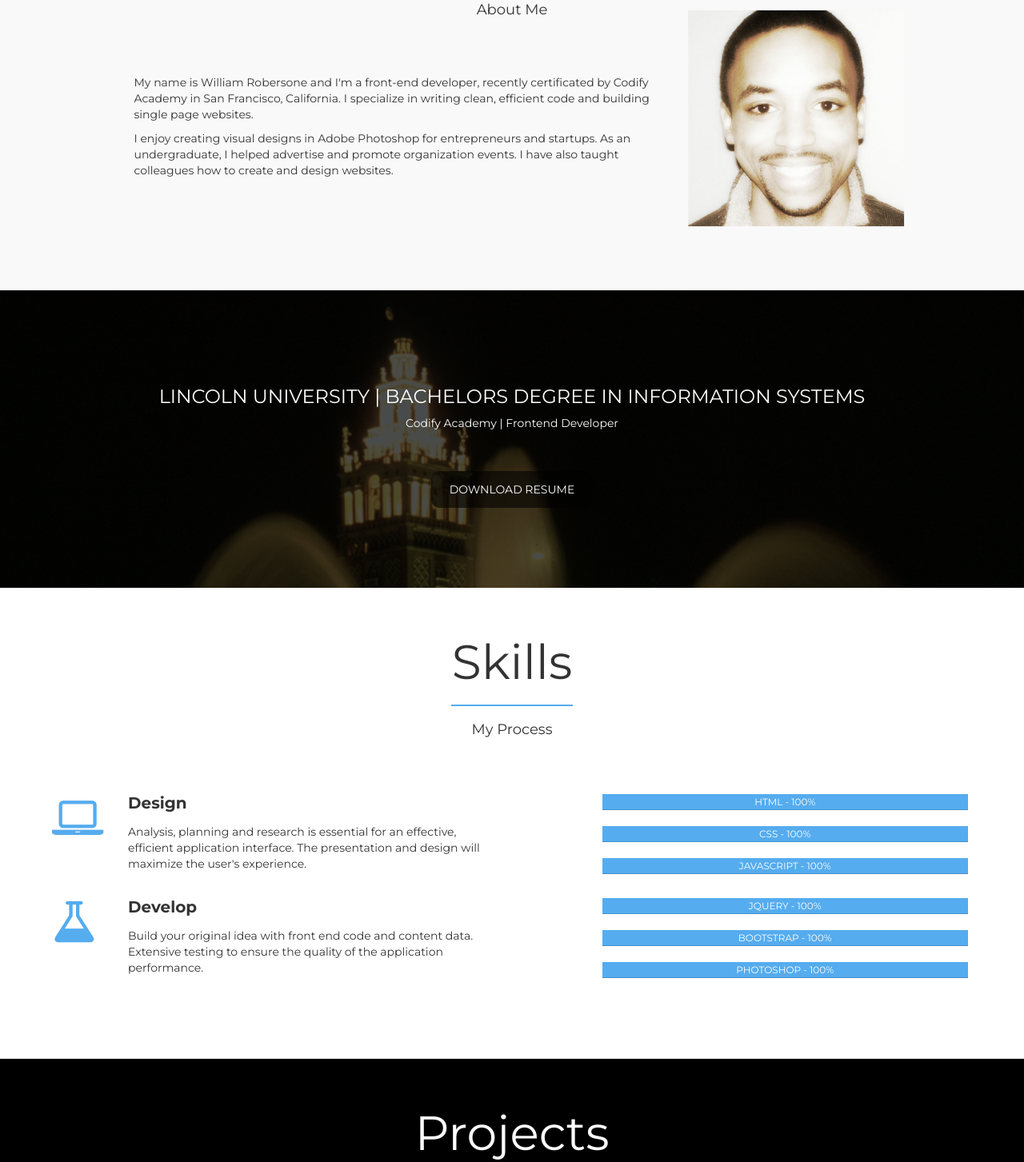
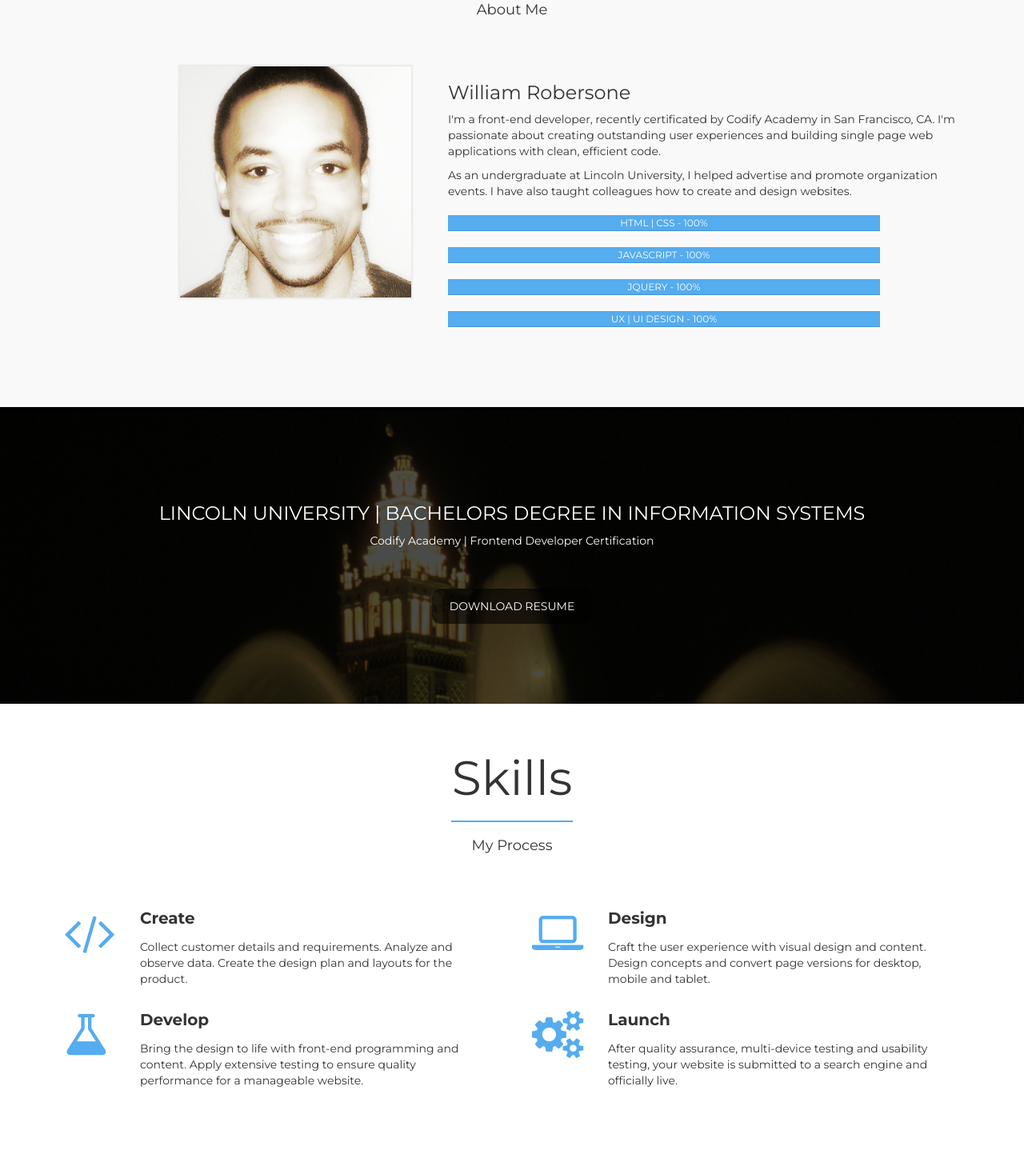
Before and after one commit to wrobersone/wrobersone.github.io, a plain HTML site: page index.html in a window 1280 px wide. Shown: the part 925-2378 px from the top of the page at 80% size. Drawn offline with Linux system fonts and the light colour scheme.

Commit message:
updated grid classes

```diff
--- a/css/templatemo-style.css
+++ b/css/templatemo-style.css
@@ -40,7 +40,7 @@ h4
 /* end h4 */
 .btn {
     background: rgba(0, 0, 0, 0.6);
-    border-color: transparent;
+    border:none;
     border-radius: 10px;
     color: #ffffff;
     margin-top: 40px;
@@ -143,7 +143,7 @@ a:hover {
     }
 .custom-navbar .nav li a
      {
-         color: #fff;
+         color: #dcdcdc;
          font-weight: 300;
          font-size: 13px;
          text-transform: uppercase;
@@ -295,11 +295,26 @@ h3.about-title {
         font-weight: bold;
     }
 #about img {
-    margin-left: 10px;
-    margin-top: -80px;
+    box-shadow: 0px 0px 2px 2px rgba(50, 50,50,0.08);
+    margin-left: 140px;
+    margin-top: 0px;
     position: relative;
-    width: 75%;
+    width: 65%;
 }
+#about .progress
+    {
+        background: #f9f9f9;
+        box-shadow: none;
+        border-radius: 0px;
+    }
+#about .progress .progress-bar-danger
+    {
+        background: #55acee;
+        padding-left: 0px;
+        padding-right: 0px;
+        position: relative;
+        text-align: center;
+    }
 
 /* end about */
 
@@ -325,20 +340,6 @@ h3.about-title {
         background: #ffffff;
         padding-top: 40px;
         padding-bottom: 80px;
-    }
-#skills .progress
-    {
-        background: #f9f9f9;
-        box-shadow: none;
-        border-radius: 0px;
-    }
-#skills .progress .progress-bar-danger
-    {
-        background: #55acee;
-        padding-left: 0px;
-        padding-right: 0px;
-        position: relative;
-        text-align: center;
     }
 
 #skills .media
@@ -507,14 +508,14 @@ footer
         background: #000;
         color: #ffffff;
         cursor: pointer;
-        padding-top: 30px;
-        padding-bottom: 20px;
+        padding-top: 25px;
+        padding-bottom: 10px;
         text-align: center;
     }
 footer p
     {
         display: block;
-        padding-top: 40px;
+        padding-top: 35px;
     }
 footer span
     {
@@ -558,8 +559,17 @@ footer span
         margin-left: auto;
         margin-right: auto;
     }
+    #about img {
+        width: 50%;
+    }
 }
 /* end media 768 */
+
+@media screen and (max-width: 595px) {
+    #about img {
+        display: none;
+    }
+}
 
 @media screen and (max-width: 440px) {
     h4 {
--- a/index.html
+++ b/index.html
@@ -12,23 +12,7 @@
 	http://www.templatemo.com/free-website-templates/461-workforce
     -->
 	<link href="https://fonts.googleapis.com/css?family=Montserrat:400,700" rel="stylesheet">
-	<link rel="apple-touch-icon" sizes="57x57" href="/apple-icon-57x57.png">
-	<link rel="apple-touch-icon" sizes="60x60" href="/apple-icon-60x60.png">
-	<link rel="apple-touch-icon" sizes="72x72" href="/apple-icon-72x72.png">
-	<link rel="apple-touch-icon" sizes="76x76" href="/apple-icon-76x76.png">
-	<link rel="apple-touch-icon" sizes="114x114" href="/apple-icon-114x114.png">
-	<link rel="apple-touch-icon" sizes="120x120" href="/apple-icon-120x120.png">
-	<link rel="apple-touch-icon" sizes="144x144" href="/apple-icon-144x144.png">
-	<link rel="apple-touch-icon" sizes="152x152" href="/apple-icon-152x152.png">
-	<link rel="apple-touch-icon" sizes="180x180" href="/apple-icon-180x180.png">
-	<link rel="icon" type="image/png" sizes="192x192"  href="/android-icon-192x192.png">
-	<link rel="icon" type="image/png" sizes="32x32" href="/favicon-32x32.png">
-	<link rel="icon" type="image/png" sizes="96x96" href="/favicon-96x96.png">
-	<link rel="icon" type="image/png" sizes="16x16" href="/favicon-16x16.png">
-	<link rel="manifest" href="/manifest.json">
-	<meta name="msapplication-TileColor" content="#ffffff">
-	<meta name="msapplication-TileImage" content="/ms-icon-144x144.png">
-	<meta name="theme-color" content="#ffffff">
+
 	<link rel="stylesheet" href="css/animate.min.css">
 	<link rel="stylesheet" href="css/bootstrap.min.css">
 	<link rel="stylesheet" href="css/font-awesome.min.css">
@@ -65,18 +49,18 @@
 			<div class="flexslider">
 				<ul class="slides">
 					<li>
-						<img src="images/bg/Fine-Arts.jpg" alt="Slide 1">
+						<img src="images/bg/Exterior2.jpg" alt="Slide 1">
 						<div class="slider-caption">
 							<div class="templatemo_homewrapper">
 								<h2>Hi. My name is</h2>
 								<h1>William Robersone</h1>
-								<h3 class="wow bounceIn">Front-End | UI Developer</h3>
+								<h3 class="wow bounceIn">Front-End Developer | UI Developer</h3>
 								<a href="#about" class="smoothScroll templatemo-slider-btn btn btn-default">Meet William</a>
 							</div>
 						</div>
 					</li>
 					<li>
-						<img src="images/bg/Los-Angeles.jpg" alt="Slide 2">
+						<img src="images/bg/Fine-Arts.jpg" alt="Slide 2">
 						<div class="slider-caption">
 							<div class="templatemo_homewrapper">
                             	<h3>Creative Design and Web Development</h3>
@@ -99,23 +83,36 @@
 	<section id="about">
 		<div class="container">
 			<div class="row">
-				<div class="col-md-12 wow bounceIn">
+				<div class="col--12 wow bounceIn">
 					<h2>Biography</h2>
 					<hr>
 					<h4>About Me</h4>
 				</div>
 			</div>
-			<div class="row">
-				<div class="col-xs-7 col-sm-offset-1 wow fadeInLeft templatemo-about-left" data-wow-delay="0.3s">
-					<h3 class="about-title"></h3>
-					<p>My name is William Robersone and I'm a front-end developer, recently certificated by Codify Academy in San Francisco, California. I specialize in writing clean, efficient code and building single page websites.</p>
-                    <p>I enjoy creating visual designs in Adobe Photoshop for entrepreneurs and startups. As an undergraduate, I helped advertise and promote organization events. I have also taught colleagues how to create and design websites.</p>
+			<div class="col-xs-12 col-sm-6 col-lg-5 wow fadeInUp" data-wow-delay="0.3s">
+				<img src="images/team-img-1.png" class="img-responsive" alt="about img">
+					<!-- <h3>Cindy Davis</h3>
+					<h5>Founder &amp; Director</h5> -->
+			</div><br>
+			<div class="col-xs-12 col-sm-6 col-lg-7 wow fadeInLeft templatemo-about-left" data-wow-delay="0.5s">
+					<h3 class="about-title">William Robersone</h3>
+					<p>I'm a front-end developer, recently certificated by Codify Academy in San Francisco, CA. I'm passionate about creating outstanding user experiences and building single page web applications with clean, efficient code.</p>
+                    <p> As an undergraduate at Lincoln University, I helped advertise and promote organization events. I have also taught colleagues how to create and design websites.</p>
 				</div>
-				<div class="col-xs-4 wow fadeInRight" data-wow-delay="0.3s">
+				<div class="col-xs-12 col-sm-6 col-lg-6 wow fadeInRight" data-wow-delay="0.7s">
 				<h3 class="about-title"></h3>
-					<img src="images/team-img-1.png" class="img-responsive" alt="about img">
-						<!-- <h3>Cindy Davis</h3>
-						<h5>Founder &amp; Director</h5> -->
+					<div class="progress">
+						<div class="progress-bar progress-bar-danger" role="progressbar" aria-valuenow="100" aria-valuemin="0" aria-valuemax="100" style="width: 100%;">HTML | CSS 			 - 100%<span class="text-uppercase"></span></div>
+					</div>
+					<div class="progress">
+						<div class="progress-bar progress-bar-danger" role="progressbar" aria-valuenow="100" aria-valuemin="0" aria-valuemax="100" style="width: 100%;"> JAVASCRIPT 			 - 100%<span class="text-uppercase"></span></div>
+					</div>
+					<div class="progress">
+						<div class="progress-bar progress-bar-danger" role="progressbar" aria-valuenow="100" aria-valuemin="0" aria-valuemax="100" style="width: 100%;">JQUERY  				 - 100%<span class="text-uppercase"></span></div>
+					</div>
+					<div class="progress">
+						<div class="progress-bar progress-bar-danger" role="progressbar" aria-valuenow="100" aria-valuemin="0" aria-valuemax="100" style="width: 100%;">UX | UI DESIGN  				 - 100%<span class="text-uppercase"></span></div>
+					</div>
 				</div>
 			</div>
 		</div>
@@ -128,7 +125,7 @@
 				<div class="row">
 					<div class="divider-des">
 						<h3 class="text-uppercase">Lincoln University | Bachelors Degree in Information Systems</h3>
-						<p>Codify Academy | Frontend Developer</p>
+						<p>Codify Academy | Frontend Developer Certification</p>
 						<button class="btn btn-default text-uppercase"><a target="_blank" href="images/Resume1.pdf">Download Resume</a></button>
 					</div>
 				</div>
@@ -145,50 +142,48 @@
 					<hr>
 					<h4>My Process</h4>
 				</div>
-				<div class="col-xs-6">
+				<div class="col-xs-12 col-sm-6 col-lg-6">
 					<div class="media">
-						<div class="media-object media-left wow fadeIn" data-wow-delay="0.5s">
+						<div class="media-object media-left wow fadeIn" data-wow-delay="0.2s">
+							<i class="fa fa-code"></i>
+						</div>
+						<div class="media-body media-left wow fadeIn" data-wow-delay="0.3s">
+							<h3 class="media-heading">Create</h3>
+							<p>Collect customer details and requirements. Analyze and observe data. Create the design plan and layouts for the product.</p>
+						</div>
+					</div>
+				</div>
+				<div class="col-xs-12 col-sm-6 col-lg-6">
+					<div class="media">
+						<div class="media-object media-left wow fadeIn" data-wow-delay="0.4s">
 							<i class="fa fa-laptop"></i>
 						</div>
 						<div class="media-body media-left wow fadeIn" data-wow-delay="0.5s">
 							<h3 class="media-heading">Design</h3>
-							<p>Analysis, planning and research is essential for an effective, efficient application interface. The presentation and design will maximize the user's experience.</p>
+							<p>Craft the user experience with visual design and content. Design concepts and convert page versions for desktop, mobile and tablet.</p>
 						</div>
 					</div>
 				</div>
-				<div class="col-xs-5 col-sm-offset-1 wow fadeInRight" data-wow-delay="0.7s">
-				<h3 class="about-title"></h3>
-					<div class="progress">
-						<div class="progress-bar progress-bar-danger" role="progressbar" aria-valuenow="100" aria-valuemin="0" aria-valuemax="100" style="width: 100%;">HTML 			<span class="text-uppercase"> - 100%</span></div>
-					</div>
-					<div class="progress">
-						<div class="progress-bar progress-bar-danger" role="progressbar" aria-valuenow="100" aria-valuemin="0" aria-valuemax="100" style="width: 100%;"> CSS 			<span class="text-uppercase"> - 100%</span></div>
-					</div>
-					<div class="progress">
-						<div class="progress-bar progress-bar-danger" role="progressbar" aria-valuenow="100" aria-valuemin="0" aria-valuemax="100" style="width: 100%;">JAVASCRIPT 				<span class="text-uppercase"> - 100%</span></div>
-					</div>
-				</div>
-				<div class="col-xs-6">
+				<div class="col-xs-12 col-sm-6">
 					<div class="media">
 						<div class="media-object media-left wow fadeIn" data-wow-delay="0.6s">
 							<i class="fa fa-flask"></i>
 						</div>
-						<div class="media-body media-left wow fadeIn" data-wow-delay="0.6s">
+						<div class="media-body media-left wow fadeIn" data-wow-delay="0.7s">
 							<h3 class="media-heading">Develop</h3>
-							<p>Build your original idea with front end code and content data. Extensive testing to ensure the quality of the application performance.</p>
+							<p>Bring the design to life with front-end programming and content. Apply extensive testing to ensure quality performance for a manageable website.</p>
 						</div>
 					</div>
 				</div>
-				<div class="col-xs-5 col-sm-offset-1 wow fadeInRight" data-wow-delay="0.7s">
-				<h3 class="about-title"></h3>
-					<div class="progress">
-						<div class="progress-bar progress-bar-danger" role="progressbar" aria-valuenow="100" aria-valuemin="0" aria-valuemax="100" style="width: 100%;">JQUERY 			<span class="text-uppercase"> - 100%</span></div>
-					</div>
-					<div class="progress">
-						<div class="progress-bar progress-bar-danger" role="progressbar" aria-valuenow="100" aria-valuemin="0" aria-valuemax="100" style="width: 100%;"> BOOTSTRAP 			<span class="text-uppercase"> - 100%</span></div>
-					</div>
-					<div class="progress">
-						<div class="progress-bar progress-bar-danger" role="progressbar" aria-valuenow="100" aria-valuemin="0" aria-valuemax="100" style="width: 100%;">PHOTOSHOP  				<span class="text-uppercase"> - 100%</span></div>
+				<div class="col-xs-12 col-sm-6">
+					<div class="media">
+						<div class="media-object media-left wow fadeIn" data-wow-delay="0.8s">
+							<i class="fa fa-cogs"></i>
+						</div>
+						<div class="media-body media-left wow fadeIn" data-wow-delay="0.9s">
+							<h3 class="media-heading">Launch</h3>
+							<p>After quality assurance, multi-device testing and usability testing, your website is submitted to a search engine and officially live.</p>
+						</div>
 					</div>
 				</div>
 			</div>
@@ -329,16 +324,16 @@
 					<h4>leave a message</h4>
 				</div>
 					<form action="#" method="post" role="form">
-						<div class="col-md-offset-3 col-sm-offset-3 col-sm-6 col-md-6 wow fadeIn" data-wow-delay="0.3s">
+						<div class="col-xs-6 col-xs-offset-3 col-sm-6 col-sm-offset-3 col-md-6 col-md-offset-3 wow fadeIn" data-wow-delay="0.3s">
 							<input type="text" placeholder="Name" class="form-control">
 						</div>
-						<div class="col-md-offset-3 col-sm-offset-3 col-sm-6 col-md-6 wow fadeIn" data-wow-delay="0.3s">
-							<input type="email" placeholder="Subject" class="form-control">
+						<div class="col-xs-6 col-xs-offset-3 col-sm-6 col-sm-offset-3 col-md-6 col-md-offset-3 wow fadeIn" data-wow-delay="0.3s">
+							<input type="email" placeholder="Email" class="form-control">
 						</div>
-						<div class="col-md-offset-3 col-sm-offset-3 col-sm-6 col-md-6 wow fadeIn" data-wow-delay="0.3s">
+						<div class="col-xs-6 col-xs-offset-3 col-sm-6 col-sm-offset-3 col-md-6 col-md-offset-3 wow fadeIn" data-wow-delay="0.3s">
 						<textarea class="form-control" rows="5" placeholder="Message"></textarea>
 						</div>
-						<div class="col-md-offset-3 col-sm-offset-3 col-sm-6 col-md-6 wow fadeIn" data-wow-delay="0.3s">
+						<div class="col-xs-6 col-xs-offset-3 col-sm-6 col-sm-offset-3 col-md-6 col-md-offset-3 wow fadeIn" data-wow-delay="0.3s">
 						<input type="submit" value="Send Message" class="form-control">
 						</div>
 					</form>
```
Also changed, not shown: images/bg/Exterior2.jpg (added).
